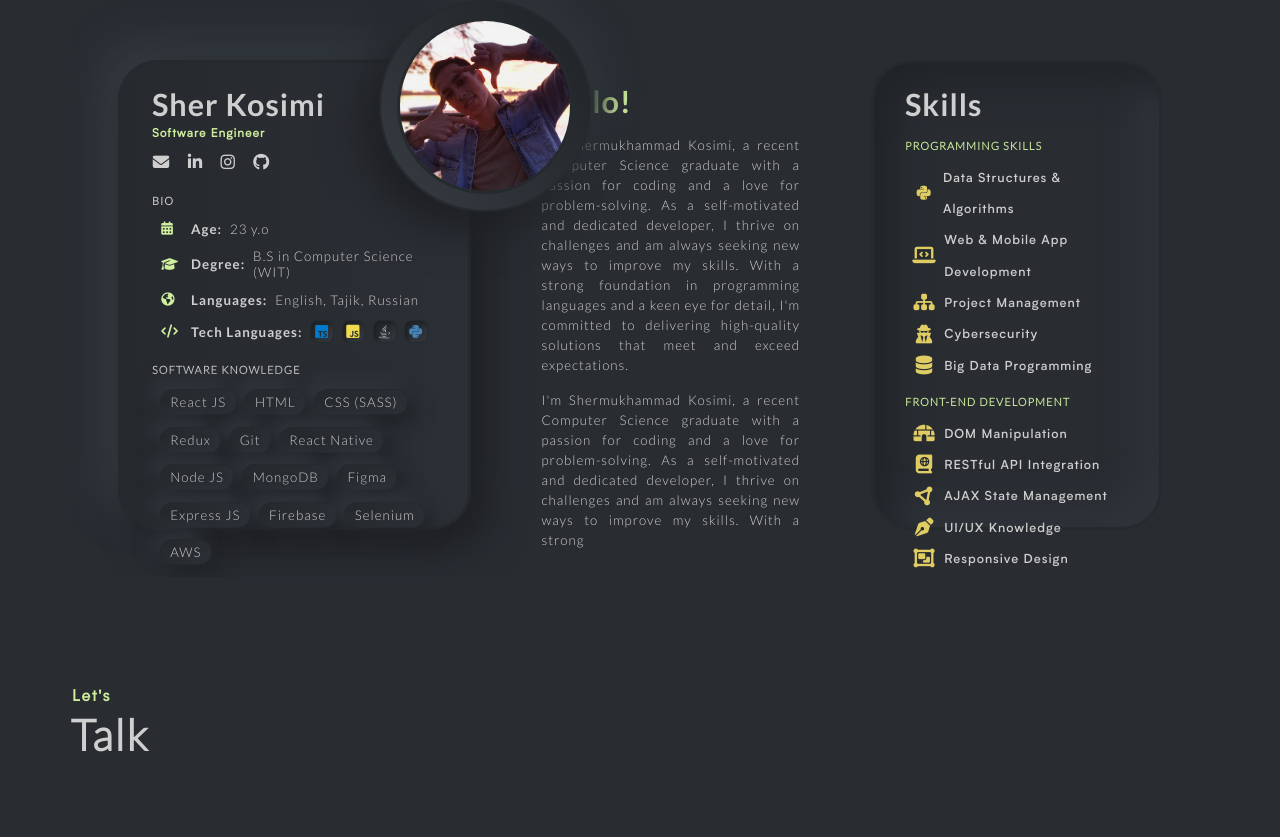
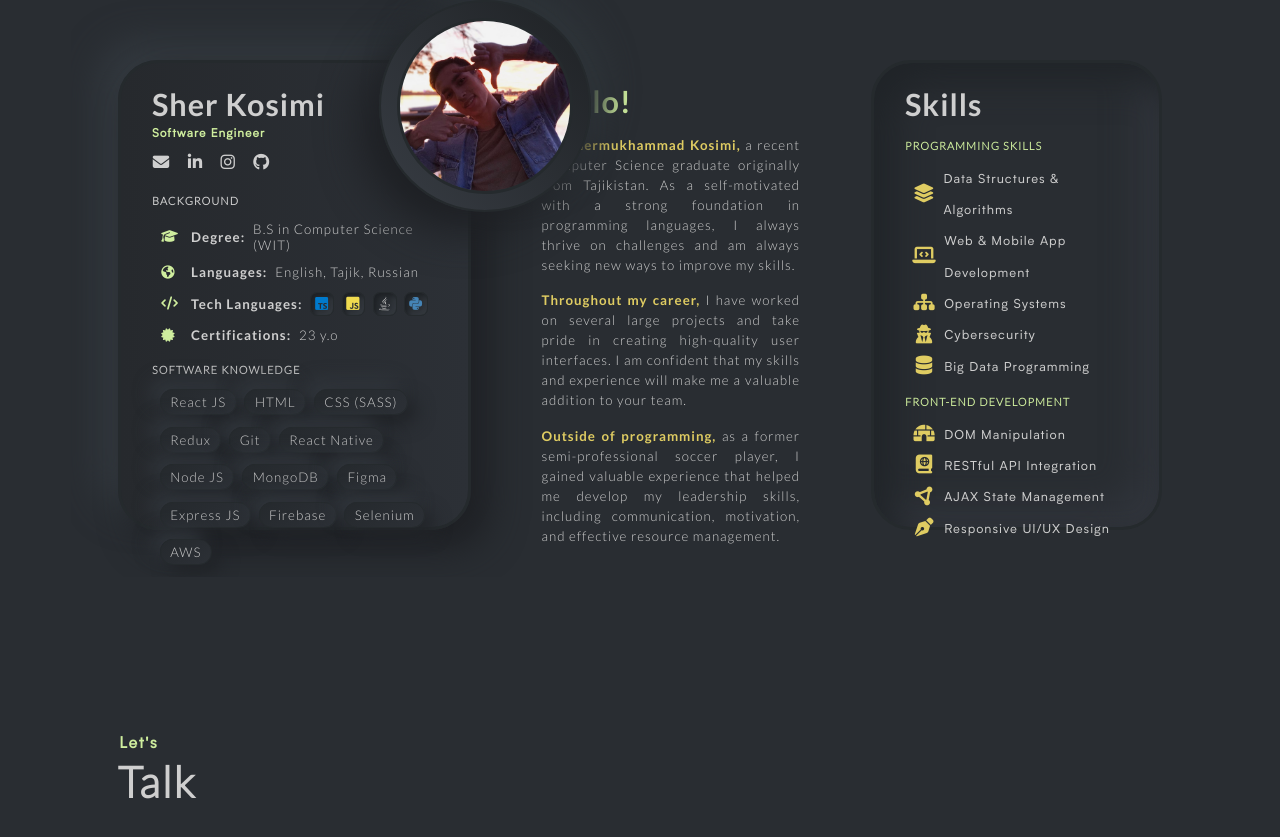
Before and after one commit to sherakosimi/portfolio, a React (Create React App) app: page / in a window 1280 px wide. Shown: the part 2740-3577 px from the top of the page. Built offline with nearby package versions, Linux system fonts and the light colour scheme.

Commit message:
Finished About Me section design

```diff
--- a/src/sass/base/mixins.scss
+++ b/src/sass/base/mixins.scss
@@ -16,3 +16,19 @@
     border: 2px solid $border-color;
     border-radius: $border-radius;
 }
+
+@mixin section {
+    width: 100%;
+    padding: $section-padding;
+    display: flex;
+    flex-direction: column;
+    align-items: center;
+    max-width: 173rem;
+}
+
+@mixin container {
+    display: flex;
+    gap: 5rem;
+    letter-spacing: 1px;
+    width: 100%;
+}
--- a/src/sass/main.scss
+++ b/src/sass/main.scss
@@ -6,11 +6,11 @@
 @import "sections/projects";
 @import "sections/about";
 @import "sections/work";
+@import "sections/contact";
 @import "sections/footer";
 @import "sections/home";
 @import "base/base";
 @import "base/animations";
-@import "base/utilities";
 @import "base/typography";
 @import "icons/fontawesome.scss";
 @import "icons/solid.scss";
--- a/src/sass/sections/_about.scss
+++ b/src/sass/sections/_about.scss
@@ -7,6 +7,7 @@
     //@include neumorph(true, 33px, 70px, 50px, #202428, #32363d);
     overflow: hidden;
     gap: 8rem;
+    max-width: 175rem;
 
     &__container {
         max-height: 60rem;
@@ -117,7 +118,6 @@
             & > span {
                 margin-left: 0.7rem;
                 font-family: $font-bold;
-                padding-right: 0rem;
             }
 
             & > i {
@@ -175,6 +175,11 @@
         font-family: $font-light;
         line-height: 150%;
         text-align: justify;
+
+        & > span {
+            color: $tertiary-color;
+            font-family: $font-bold;
+        }
     }
 }
 
@@ -207,6 +212,7 @@
         margin-left: 1rem;
         list-style: none;
         font-size: 1.6rem;
+        font-family: $font-regular;
 
         &--item {
             color: $color-white;
--- /dev/null
+++ b/src/sass/sections/_contact.scss
@@ -0,0 +1,17 @@
+.contact {
+    width: 100%;
+    padding: $section-padding;
+    display: flex;
+    flex-direction: column;
+    align-items: center;
+    max-width: 175rem;
+
+    &__container {
+        max-height: 60rem;
+        display: flex;
+        flex-direction: row;
+        gap: 5rem;
+        letter-spacing: 1px;
+        width: 100%;
+    }
+}
--- a/src/sass/sections/_home.scss
+++ b/src/sass/sections/_home.scss
@@ -1,11 +1,15 @@
 .section-projects {
     padding: 13rem 7rem 1rem 7rem;
     max-height: 87rem;
+    display: flex;
+    justify-content: center;
     overflow: hidden;
 }
 
 .section-work {
     padding: 13rem 7rem 1rem 7rem;
+    display: flex;
+    justify-content: center;
     max-height: 92rem;
     overflow: hidden;
 }
@@ -13,10 +17,14 @@
 .section-about {
     padding: 13rem 7rem 1rem 7rem;
     overflow: hidden;
+    display: flex;
+    justify-content: center;
 }
 
 .section-contact {
     padding: 13rem 7rem 1rem 7rem;
     height: 92rem;
     overflow: hidden;
+    display: flex;
+    justify-content: center;
 }
--- a/src/sass/sections/_projects.scss
+++ b/src/sass/sections/_projects.scss
@@ -8,6 +8,7 @@
     @include neumorph(true, 33px, 70px, 50px, #202428, #32363d);
     overflow: hidden;
     gap: 8rem;
+    max-width: 173em;
 
     &__flexbox {
         width: 100%;
--- a/src/sass/sections/_work.scss
+++ b/src/sass/sections/_work.scss
@@ -8,6 +8,7 @@
     overflow: hidden;
     @include neumorph(true, 33px, 70px, 50px, #202428, #32363d);
     gap: 8rem;
+    max-width: 173em;
 }
 
 .grid-container {
--- a/src/sections/About.js
+++ b/src/sections/About.js
@@ -35,12 +35,8 @@ export default function About() {
                 </div>
               </div>
               <div className="bio__section">
-                <h3 className="bio__section--text">BIO</h3>
+                <h3 className="bio__section--text">Background</h3>
                 <div className="bio__section--degree">
-                  <div className="bio__section--item">
-                    <i class="fa-solid fa-calendar-days"></i>
-                    <span>Age:</span>23 y.o
-                  </div>
                   <div className="bio__section--item">
                     <i className="fa-solid fa-graduation-cap"></i>
                     <span>Degree:</span>B.S in Computer Science (WIT)
@@ -74,6 +70,10 @@ export default function About() {
                       <i className="bx bxl-python"></i>
                     </div>
                   </div>
+                  <div className="bio__section--item">
+                    <i class="fa-solid fa-certificate"></i>
+                    <span>Certifications:</span>23 y.o
+                  </div>
                 </div>
               </div>
 
@@ -101,19 +101,23 @@ export default function About() {
           <div className="intro">
             <h2 className="intro__heading">Hello!</h2>
             <p className="intro__paragraph">
-              I'm Shermukhammad Kosimi, a recent Computer Science graduate with
-              a passion for coding and a love for problem-solving. As a
-              self-motivated and dedicated developer, I thrive on challenges and
-              am always seeking new ways to improve my skills. With a strong
-              foundation in programming languages and a keen eye for detail, I'm
-              committed to delivering high-quality solutions that meet and
-              exceed expectations.
+              <span>I'm Shermukhammad Kosimi,</span> a recent Computer Science
+              graduate originally from Tajikistan. As a self-motivated with a
+              strong foundation in programming languages, I always thrive on
+              challenges and am always seeking new ways to improve my skills.
             </p>
             <p className="intro__paragraph">
-              I'm Shermukhammad Kosimi, a recent Computer Science graduate with
-              a passion for coding and a love for problem-solving. As a
-              self-motivated and dedicated developer, I thrive on challenges and
-              am always seeking new ways to improve my skills. With a strong
+              <span>Throughout my career,</span> I have worked on several large
+              projects and take pride in creating high-quality user interfaces.
+              I am confident that my skills and experience will make me a
+              valuable addition to your team.
+            </p>
+
+            <p className="intro__paragraph">
+              <span>Outside of programming,</span> as a former semi-professional
+              soccer player, I gained valuable experience that helped me develop
+              my leadership skills, including communication, motivation, and
+              effective resource management.
             </p>
           </div>
 
@@ -124,7 +128,7 @@ export default function About() {
               <ul className="skills__list">
                 <li className="skills__list--item">
                   <span>
-                    <i className="bx bxl-python"></i>
+                    <i class="fa-solid fa-layer-group"></i>
                   </span>
                   Data Structures & Algorithms
                 </li>
@@ -138,7 +142,7 @@ export default function About() {
                   <span>
                     <i class="fa-solid fa-sitemap"></i>
                   </span>
-                  Project Management
+                  Operating Systems
                 </li>
                 <li className="skills__list--item">
                   <span>
@@ -179,13 +183,7 @@ export default function About() {
                   <span>
                     <i class="fa-solid fa-pen-nib"></i>
                   </span>
-                  UI/UX Knowledge
-                </li>
-                <li className="skills__list--item">
-                  <span>
-                    <i class="fa-solid fa-object-group"></i>
-                  </span>
-                  Responsive Design
+                  Responsive UI/UX Design
                 </li>
               </ul>
             </div>
--- a/src/sections/Contact/Contact.js
+++ b/src/sections/Contact/Contact.js
@@ -3,9 +3,12 @@ import React, { useState } from "react";
 export default function Contact() {
   return (
     <section id="contact" className="section-contact">
-      <div className="heading">
-        <h2 className="heading__secondary">Let's</h2>
-        <h2 className="heading__tertiary">Talk</h2>
+      <div className="contact">
+        <div className="heading">
+          <h2 className="heading__secondary">Let's</h2>
+          <h2 className="heading__tertiary">Talk</h2>
+        </div>
+        <div className="contact__container"></div>
       </div>
     </section>
   );
```
Also changed, not shown: src/sass/base/_utilities.scss (deleted).
